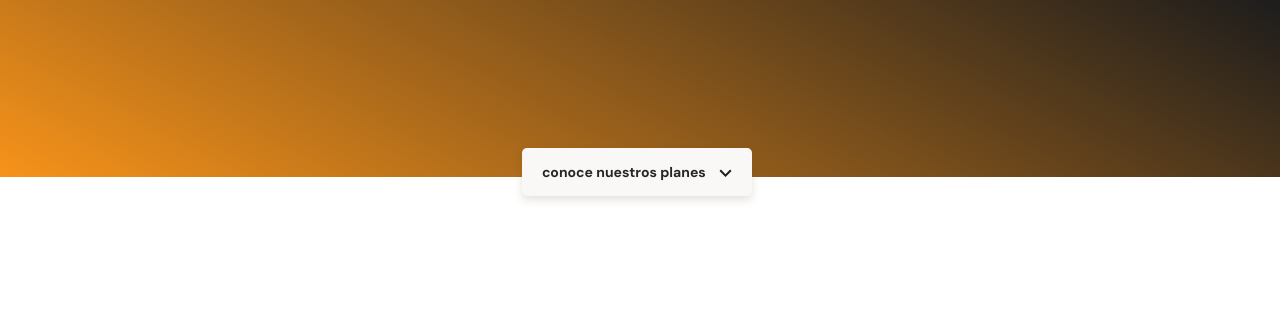
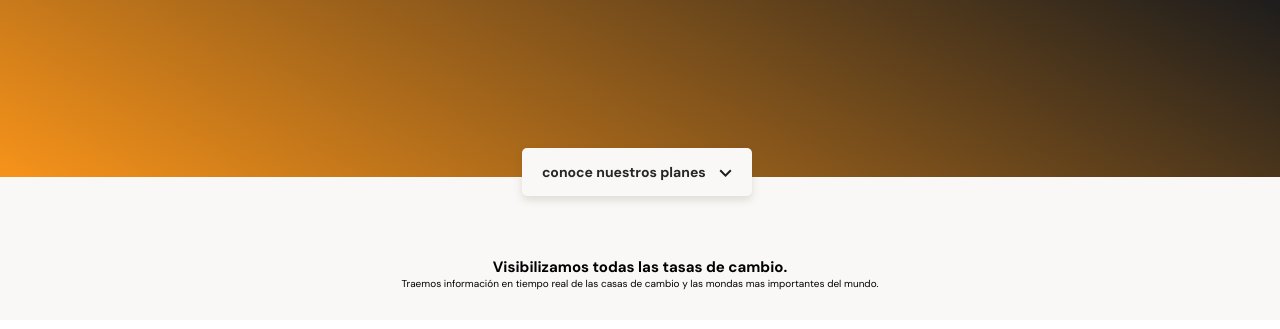
Before and after one commit to JOSEPHPINTO/Mobile_First, a plain HTML site: page index.html in a window 1280 px wide. Shown: the part 157-486 px from the top of the page. Drawn offline with Linux system fonts and the light colour scheme.

Commit message:
Inicios con los estulos del main

```diff
--- a/ccs/style.css
+++ b/ccs/style.css
@@ -91,3 +91,22 @@ color: var(--black);
     margin-left: 10px;
     background-image: url('../assets/icons/down-arrow.svg');
 }
+/* ---------------------------------- */
+main {
+    width: 100%;
+    height: auto;
+    background-color: var(--off-white);
+}
+.main-exchenge-container {
+    width: 100%;
+    height: auto;
+    padding-top: 80px;
+    padding-bottom: 30px;
+    text-align: center;
+}
+.main-exchenge-container--tittle {
+    width: 90%;
+    min-width: 288px;
+    max-width: 900px;
+    margin: 0 auto  ;
+}
--- a/index.html
+++ b/index.html
@@ -26,8 +26,21 @@
 
     </header>
     <main>
-        <section>
+        <section class="main-exchenge-container">
+           <div class="backgroundImg"></div>
+           <div class="main-exchenge-container--tittle">
+               <h2>
+                    Visibilizamos todas las tasas de cambio.
+               </h2>
+               <p>
+                    Traemos información en tiempo real de las casas de cambio y las mondas mas importantes del mundo.
+               </p>
+            </div>
+            <section class="main-tables-container">
+                <div>
 
+                </div>
+            </section>
         </section>
         <section></section>
         <section></section>
```
Also changed, not shown: style.css (deleted).
